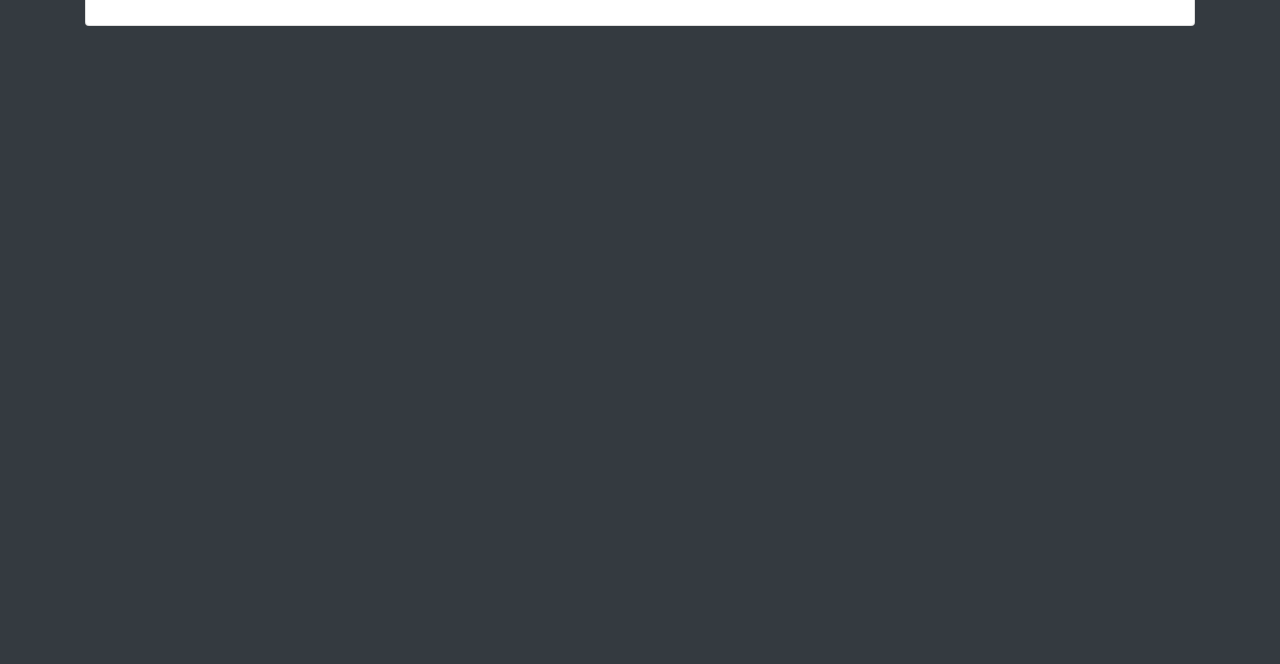
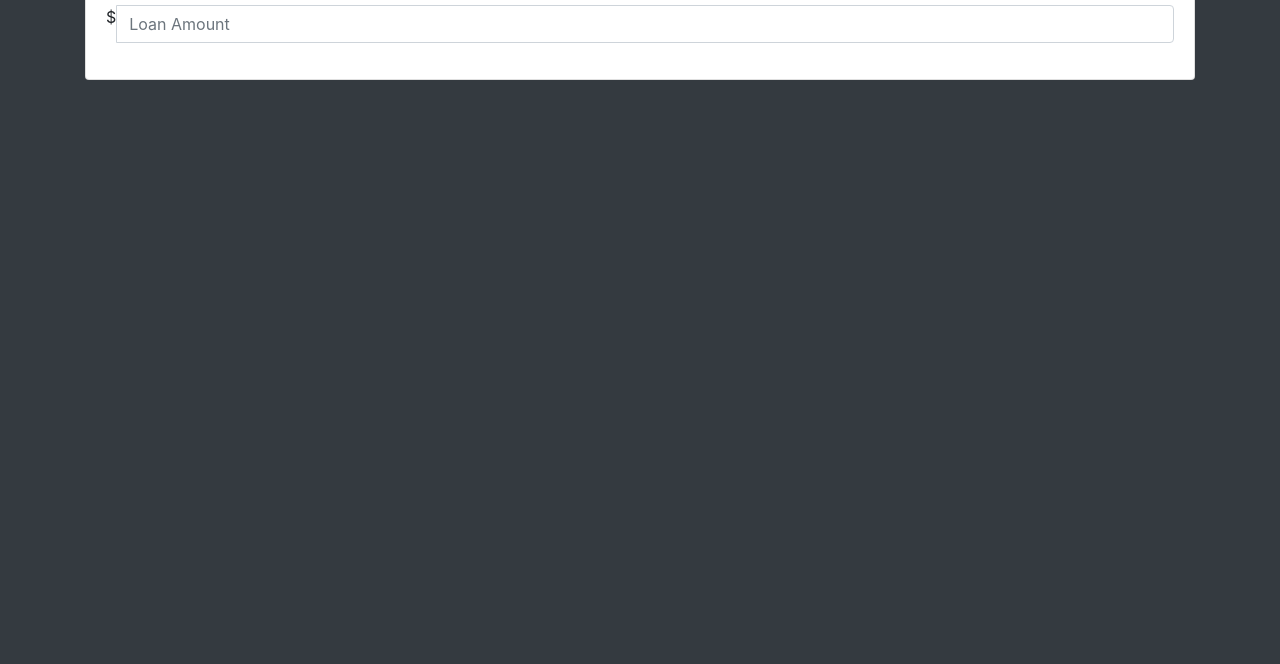
Before and after one commit to ArslanInfinite/loancalculator, a plain HTML site: page index.html in a window 1280 px wide. Shown: the part 136-800 px from the top of the page. Drawn offline with nearby package versions, Linux system fonts and the light colour scheme.

Commit message:
create input form

```diff
--- a/index.html
+++ b/index.html
@@ -14,6 +14,14 @@
               <div class="col-md 6 mx-auto">
                   <div class="card card-body text center mt-5">
                     <h1 class="heading display-5 pb-3">Loan Calculator</h1>
+                    <form id="loan-form">
+                        <div class="form-group">
+                            <div class="input-group">
+                                <span class="input-group-addon">$</span>
+                                <input type="number" class="form-control" id="amount" placeholder="Loan Amount">
+                            </div>
+                        </div>
+                    </div>
                   </div>
               </div>
           </div>
```
